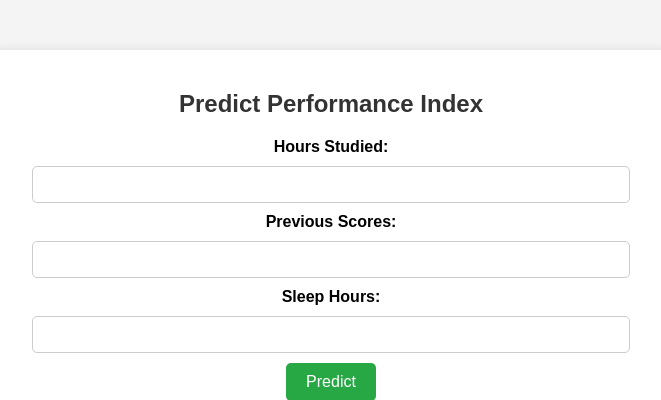
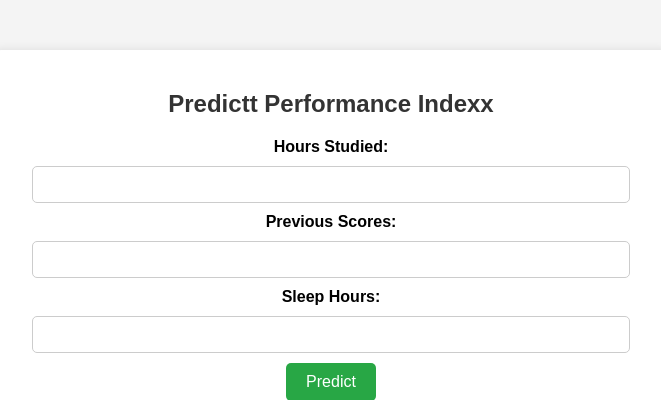
Before and after one commit to alokranjan609/Student_performance_analysis, a Flask app: page / in a window 1280 px wide. Shown: the top 400 px of the page, without its empty margins (309-970 px from the left). Run offline with Flask 3, Linux system fonts and the light colour scheme; parts of the project's set-up code (start-up, migrations or seed data) failed here and were passed over.

Commit message:
changing index.html

```diff
--- a/templates/index.html
+++ b/templates/index.html
@@ -60,7 +60,7 @@
 </head>
 <body>
     <div class="container">
-        <h2>Predict Performance Index</h2>
+        <h2>Predictt Performance Indexx</h2>
         <form action="/predict" method="post">
             <label>Hours Studied:</label>
             <input type="text" name="hours_studied" required><br>
```
